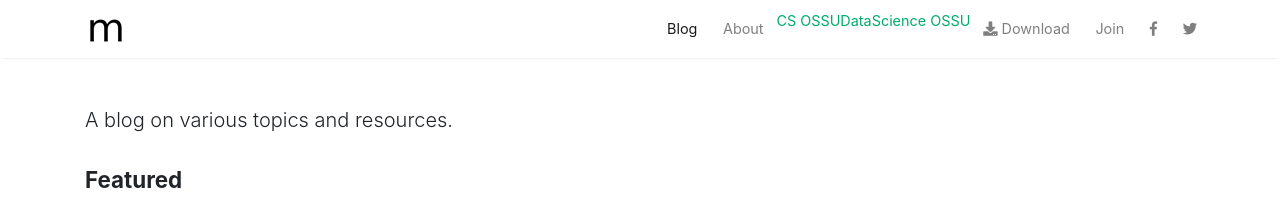
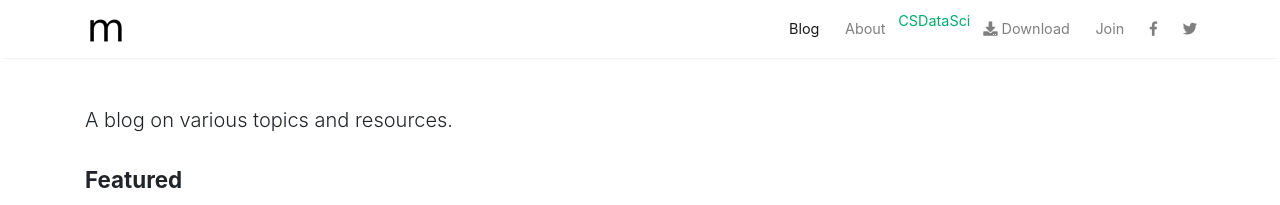
Before and after one commit to StarkSources/myblog, a Jekyll site: the page built from index.html, in a window 1280 px wide. Shown: the top 205 px of the page. Built offline with Jekyll 4.4.1, drawn with Linux system fonts in a browser that asks for light colours; nearby versions of some CDN libraries; the list of posts is cut into pages by our own code; comment, search, counter and statistics services are not loaded.

Commit message:
Update default.html

```diff
--- a/_layouts/default.html
+++ b/_layouts/default.html
@@ -78,11 +78,11 @@
                 </li>
 
 		 <li class="nav-item active">
-                <a href="https://starksources.github.io/computer-science/"> CS OSSU </a>
+                <a href="https://starksources.github.io/computer-science/"> CS</a>
 		</li>
 
  		<li class="nav-item active">
-		    <a href="https://starksources.github.io/data-science/">DataScience OSSU </a>
+		    <a href="https://starksources.github.io/data-science/">DataSci</a>
 		 </li>
 
 		<li class="nav-item">
```
